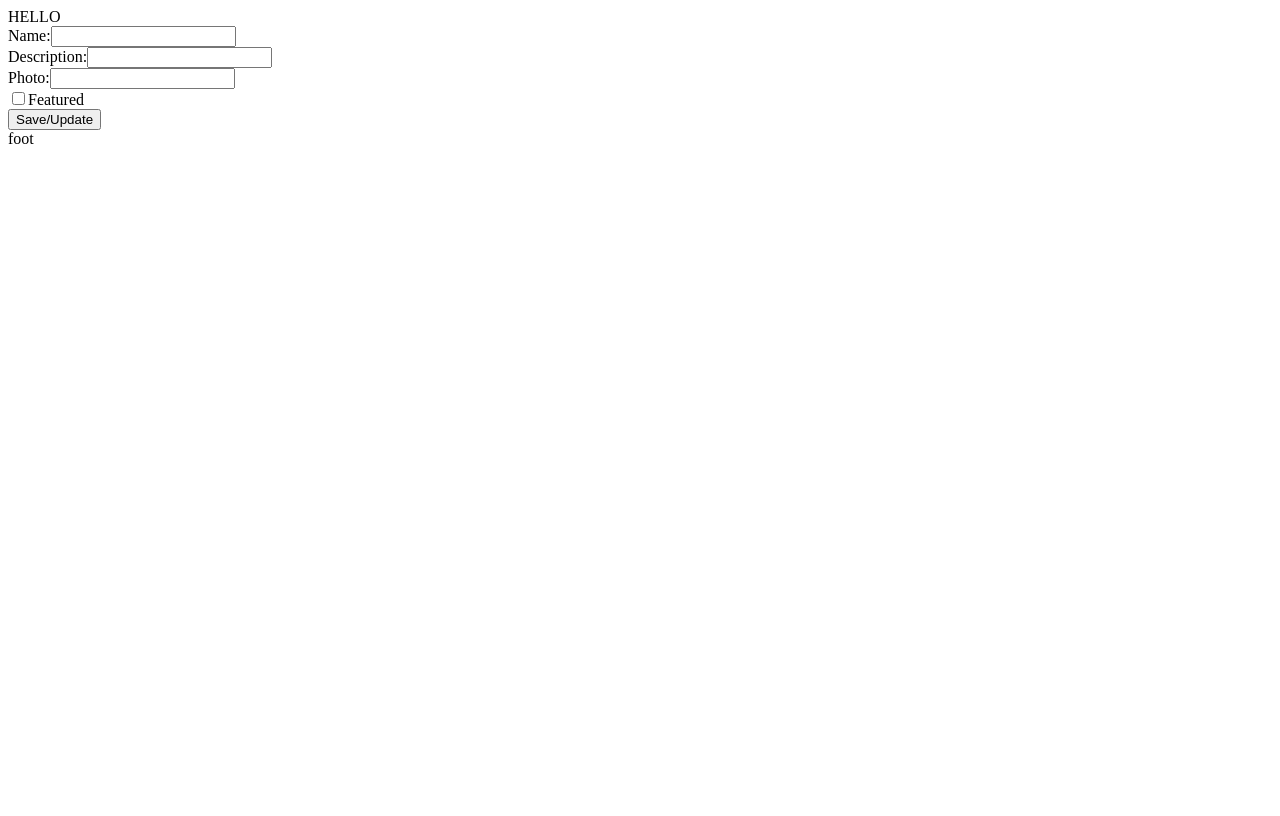
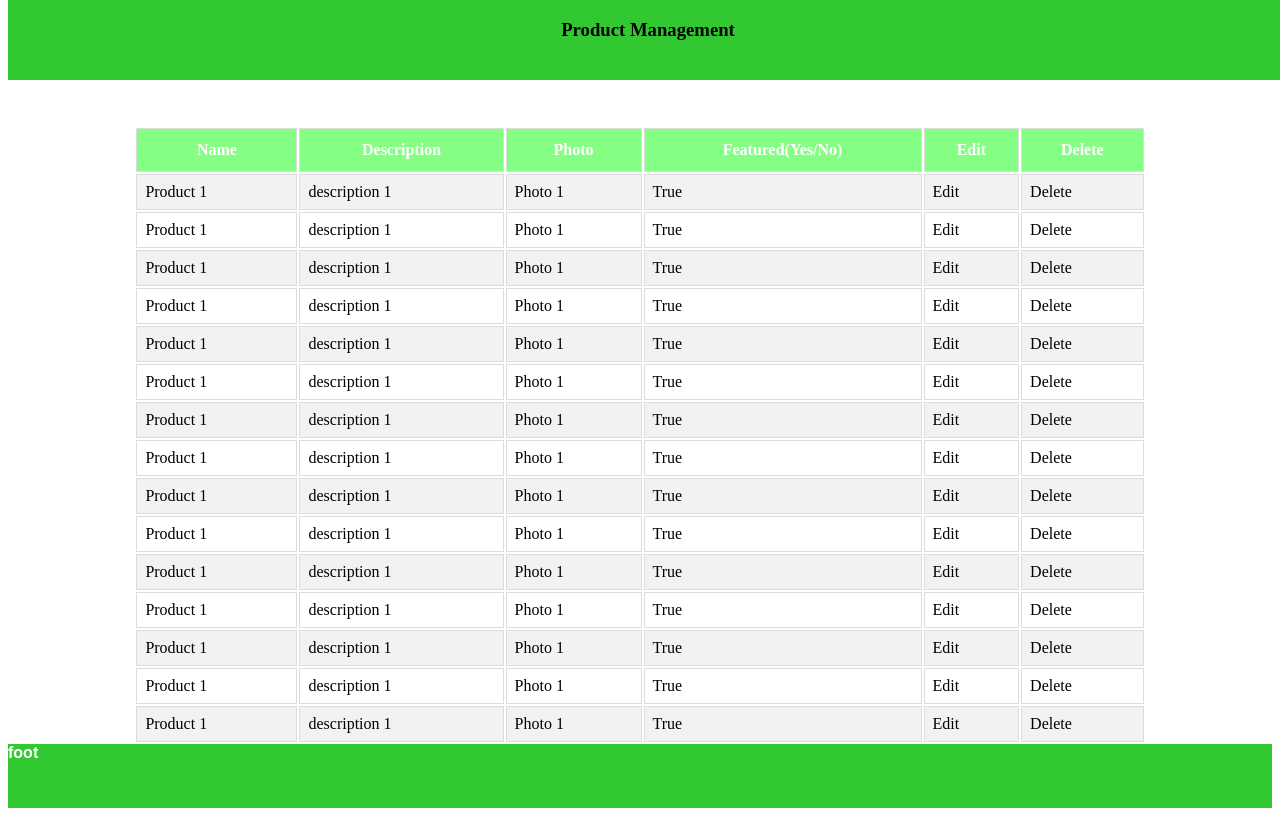
Before and after one commit to jemil05/AL_Exam, a plain HTML site: page AL_Exam/ProductManagement.html in a window 1280 px wide. Drawn offline with Linux system fonts and the light colour scheme.

Commit message:
table v1 + css

```diff
--- a/AL_Exam/ProductManagement.html
+++ b/AL_Exam/ProductManagement.html
@@ -2,14 +2,145 @@
 <html>
 	<head>
 		<title>Product Management</title>
+		<link rel="stylesheet" type="text/css" href="second.css" />
+		<script src="second.js"></script>
 	</head>
 	<body>
-		<div id="title">HELLO</div>
-		<div class="entry">Name:<input id="name" type="text"/></div>
-		<div class="entry">Description:<input id="name" type="text"/></div>
-		<div class="entry">Photo:<input id="name" type="text"/></div>
-		<div class="entry"><input id="name" type="checkbox"/>Featured</div>
-		<div class="entry"><input id="name" type="submit" value="Save/Update"/></div>
-		<div>foot</div>
+		<div id="header">
+			<div><h3>Product Management</h3></div>
+		</div>
+		<div id="container">
+			<table id="products">
+				<tr id="table-title">
+					<th>Name</th>
+					<th>Description</th>
+					<th>Photo</th>
+					<th>Featured(Yes/No)</th>
+					<th>Edit</th>
+					<th>Delete</th>
+				</tr>
+				<tr>
+					<td>Product 1</td>
+					<td>description 1</td>
+					<td>Photo 1</td>
+					<td>True</td>
+					<td>Edit</td>
+					<td>Delete</td>
+				</tr>
+				<tr>
+					<td>Product 1</td>
+					<td>description 1</td>
+					<td>Photo 1</td>
+					<td>True</td>
+					<td>Edit</td>
+					<td>Delete</td>
+				</tr>
+				<tr>
+					<td>Product 1</td>
+					<td>description 1</td>
+					<td>Photo 1</td>
+					<td>True</td>
+					<td>Edit</td>
+					<td>Delete</td>
+				</tr>
+				<tr>
+					<td>Product 1</td>
+					<td>description 1</td>
+					<td>Photo 1</td>
+					<td>True</td>
+					<td>Edit</td>
+					<td>Delete</td>
+				</tr>
+				<tr>
+					<td>Product 1</td>
+					<td>description 1</td>
+					<td>Photo 1</td>
+					<td>True</td>
+					<td>Edit</td>
+					<td>Delete</td>
+				</tr>
+				<tr>
+					<td>Product 1</td>
+					<td>description 1</td>
+					<td>Photo 1</td>
+					<td>True</td>
+					<td>Edit</td>
+					<td>Delete</td>
+				</tr>
+				<tr>
+					<td>Product 1</td>
+					<td>description 1</td>
+					<td>Photo 1</td>
+					<td>True</td>
+					<td>Edit</td>
+					<td>Delete</td>
+				</tr>
+				<tr>
+					<td>Product 1</td>
+					<td>description 1</td>
+					<td>Photo 1</td>
+					<td>True</td>
+					<td>Edit</td>
+					<td>Delete</td>
+				</tr>
+				<tr>
+					<td>Product 1</td>
+					<td>description 1</td>
+					<td>Photo 1</td>
+					<td>True</td>
+					<td>Edit</td>
+					<td>Delete</td>
+				</tr>
+				<tr>
+					<td>Product 1</td>
+					<td>description 1</td>
+					<td>Photo 1</td>
+					<td>True</td>
+					<td>Edit</td>
+					<td>Delete</td>
+				</tr>
+				<tr>
+					<td>Product 1</td>
+					<td>description 1</td>
+					<td>Photo 1</td>
+					<td>True</td>
+					<td>Edit</td>
+					<td>Delete</td>
+				</tr>
+				<tr>
+					<td>Product 1</td>
+					<td>description 1</td>
+					<td>Photo 1</td>
+					<td>True</td>
+					<td>Edit</td>
+					<td>Delete</td>
+				</tr>
+				<tr>
+					<td>Product 1</td>
+					<td>description 1</td>
+					<td>Photo 1</td>
+					<td>True</td>
+					<td>Edit</td>
+					<td>Delete</td>
+				</tr>
+				<tr>
+					<td>Product 1</td>
+					<td>description 1</td>
+					<td>Photo 1</td>
+					<td>True</td>
+					<td>Edit</td>
+					<td>Delete</td>
+				</tr>
+				<tr>
+					<td>Product 1</td>
+					<td>description 1</td>
+					<td>Photo 1</td>
+					<td>True</td>
+					<td>Edit</td>
+					<td>Delete</td>
+				</tr>
+			</table>
+		</div>
+		<div id="footer"><p>foot</p></div>
 	</body>
 </html>
--- /dev/null
+++ b/AL_Exam/second.css
@@ -0,0 +1,61 @@
+#header {
+    width: 100%;
+    height: 10%;
+    position: fixed;
+    text-align: center;
+    top: 0%;
+    background: rgba(50, 200, 50, 1);
+}
+#header > h3 {
+    color: white;
+    font: bold 32px arial;
+}
+
+#header > h5 {
+    text-align: right;
+    color: white;
+    font: bold 64px arial;
+}
+
+#products {
+    margin: 10% 10% 0 10%;
+    width: 80%;
+    overflow: auto;
+    top: 0;
+    bottom: 0;
+}
+
+#products td, #products th {
+    border: 1px solid #ddd;
+    padding: 8px;
+}
+
+#products tr:nth-child(even){background-color: #f2f2f2;}
+
+#products tr:hover {background-color: #ddd;}
+
+#products th {
+    /* position: fixed; */
+    padding-top: 12px;
+    padding-bottom: 12px;
+    text-align: center;
+    background-color: rgba(10, 255, 10, 0.5);
+    color: white;
+}
+
+#table-title {
+    /* position: fixed; */
+}
+
+#footer {
+    width: 100%; background-color: rgba(50, 200, 50, 1);
+    height: 64px;
+    /* position: fixed; */
+    bottom: 0px;
+}
+
+#footer > p {
+    margin: 0px;
+    color: white;
+    font: bold 16px arial;
+}
```
Also changed, not shown: AL_Exam/index.html (+2 -0 lines), AL_Exam/popup-form.html (added, +7 -0 lines), AL_Exam/first.css (added), AL_Exam/first.js (added), AL_Exam/second.js (added).
